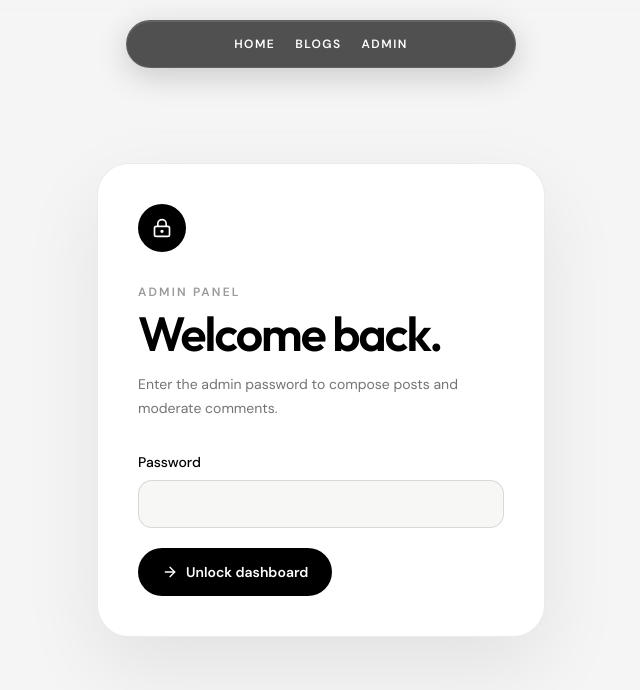
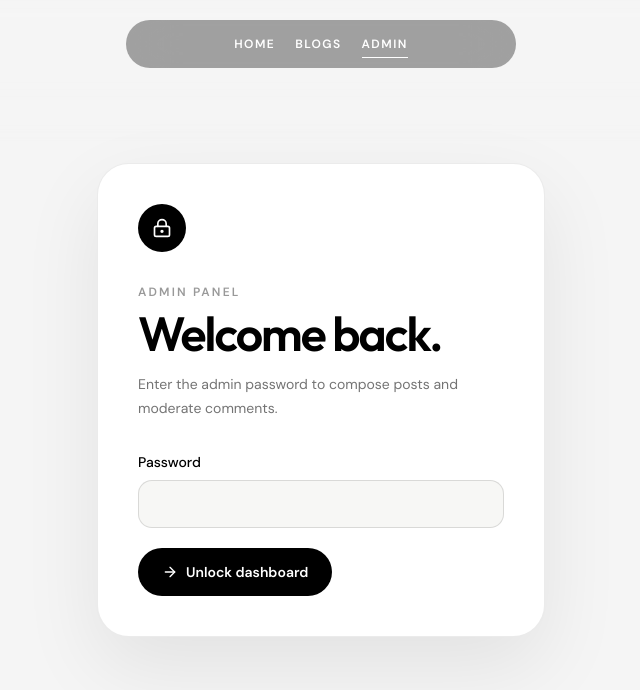
Before and after one commit to perbik/blog-site, a Next.js app: page /admin in a window 1280 px wide. Shown: the top 690 px of the page, without its empty margins (319-959 px from the left). Built offline with nearby package versions, Linux system fonts and the light colour scheme; no server answers.

Commit message:
fix(admin): adjust navbar tint and behavior

```diff
--- a/app/globals.css
+++ b/app/globals.css
@@ -247,9 +247,6 @@ html:has([data-post-accent]) .site-scroll-progress::-moz-progress-bar {
 }
 
 .site-glass-nav {
-	box-shadow:
-		inset 0 1px 0 rgba(255, 255, 255, 0.123),
-		0 8px 32px rgb(0 0 0 / 18%);
 	transform: translateZ(0);
 }
 
@@ -257,7 +254,7 @@ html:has([data-post-accent]) .site-scroll-progress::-moz-progress-bar {
 	position: relative;
 	isolation: isolate;
 	overflow: hidden;
-	background: transparent;
+	background: rgba(10, 10, 10, 0.356);
 }
 
 .site-frosted-nav::before {
@@ -266,11 +263,10 @@ html:has([data-post-accent]) .site-scroll-progress::-moz-progress-bar {
 	inset: 0;
 	border-radius: inherit;
 	content: "";
-	background: rgb(255 255 255 / 20%);
 }
 
 .site-frosted-nav.is-scrolled::before {
-	background: rgb(255 255 255 / 28%);
+	background: rgba(10, 10, 10, 0.356);
 }
 
 .site-header-light .site-frosted-nav::before {
--- a/components/admin/AdminDashboard.tsx
+++ b/components/admin/AdminDashboard.tsx
@@ -28,7 +28,7 @@ export function AdminDashboard({
 	];
 
 	return (
-		<main className="min-h-screen bg-black px-4 pb-20 pt-28 text-black sm:px-6">
+		<main className="min-h-screen bg-[#0a0a0a] px-4 pb-20 pt-28 text-black sm:px-6">
 			<div className="mx-auto max-w-7xl space-y-4">
 				<header className="flex flex-col gap-8 rounded-[28px] bg-[#F5B22D] px-7 py-8 sm:flex-row sm:items-end sm:justify-between sm:px-10 sm:py-10">
 					<div>
--- a/components/layout/SiteNavbar.tsx
+++ b/components/layout/SiteNavbar.tsx
@@ -13,6 +13,11 @@ export function SiteNavbar() {
 	const isPostPage = pathname.startsWith("/blog/") && pathname !== "/blog";
 	const isAdminPage = pathname.startsWith("/admin");
 	const isLightPage = isPostPage;
+	const navLinkClassName = (isActive: boolean) =>
+		cn(
+			"relative cursor-pointer select-none font-mono text-xs font-semibold tracking-[0.12em] transition-opacity after:absolute after:-bottom-1.5 after:left-0 after:h-px after:w-full after:origin-left after:bg-current after:transition-transform hover:opacity-60",
+			isActive ? "after:scale-x-100" : "after:scale-x-0",
+		);
 
 	useEffect(() => {
 		const onScroll = () => {
@@ -48,11 +53,10 @@ export function SiteNavbar() {
 			<div className="relative z-10 w-[min(390px,calc(100vw-40px))]">
 				<nav
 					className={cn(
-						"site-glass-nav site-accent-nav flex h-12 items-center justify-center gap-5 rounded-full border px-5 shadow-[0_4px_32px_rgba(0,0,0,0.08)] transition-all duration-300 ease-out",
-						!isAdminPage && "site-frosted-nav",
+						"site-glass-nav site-accent-nav site-frosted-nav flex h-12 items-center justify-center gap-5 rounded-full px-5 transition-all duration-300 ease-out",
 						scrolled && "is-scrolled",
 						isAdminPage
-							? "border-white/10 bg-[#333]/85 text-white backdrop-blur-xl"
+							? "bg-[rgba(10, 10, 10, 0.356)] text-white backdrop-blur-xl"
 							: isLightPage
 								? scrolled
 									? "border-black/10 text-black"
@@ -64,19 +68,22 @@ export function SiteNavbar() {
 				>
 					<Link
 						href="/"
-						className="cursor-pointer select-none font-mono text-xs font-semibold tracking-[0.12em] transition-opacity hover:opacity-60"
+						className={navLinkClassName(pathname === "/")}
+						aria-current={pathname === "/" ? "page" : undefined}
 					>
 						HOME
 					</Link>
 					<Link
 						href="/blog"
-						className="cursor-pointer select-none font-mono text-xs font-semibold tracking-[0.12em] transition-opacity hover:opacity-60"
+						className={navLinkClassName(pathname.startsWith("/blog"))}
+						aria-current={pathname.startsWith("/blog") ? "page" : undefined}
 					>
 						BLOGS
 					</Link>
 					<Link
 						href="/admin"
-						className="cursor-pointer select-none font-mono text-xs font-semibold tracking-[0.12em] transition-opacity hover:opacity-60"
+						className={navLinkClassName(isAdminPage)}
+						aria-current={isAdminPage ? "page" : undefined}
 					>
 						ADMIN
 					</Link>
```
